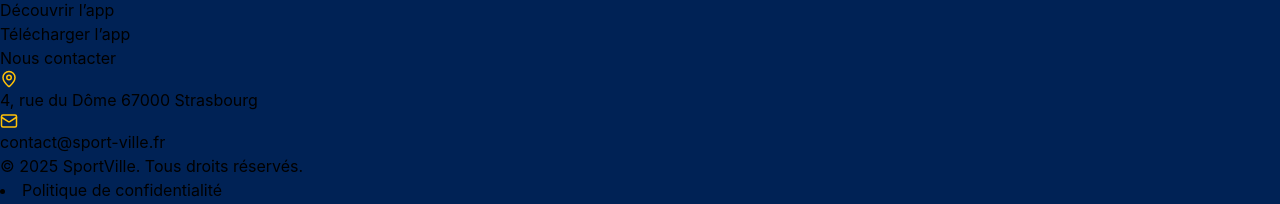
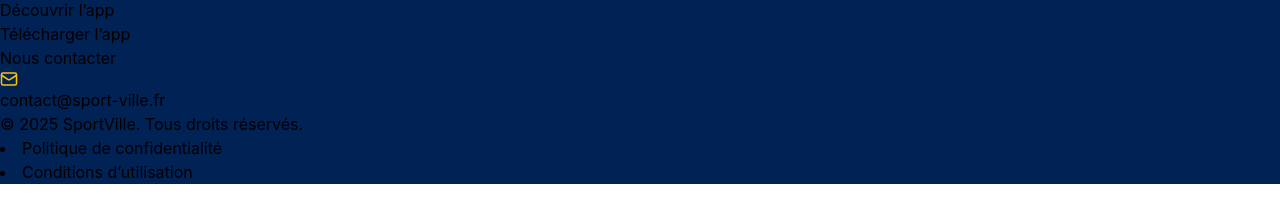
Before and after one commit to dididnk/sport-ville-landing-page, a React (Vite) app in the folder sportville-landing-page/: page / in a window 1280 px wide. Shown: the part 1683-1887 px from the top of the page. Built offline with nearby package versions, Linux system fonts and the light colour scheme.

Commit message:
remove address

```diff
--- a/sportville-landing-page/src/components/Footer/Footer.tsx
+++ b/sportville-landing-page/src/components/Footer/Footer.tsx
@@ -1,7 +1,7 @@
 import React from 'react';
 import { NAVIGATIONS, LEGALS } from '../../utils/constants';
 import { COLORS } from '../../utils/constants';
-import { Instagram, Mail, MapPin } from 'lucide-react';
+import { Instagram, Mail } from 'lucide-react';
 
 const Footer: React.FC = () => {
   return (
@@ -67,7 +67,6 @@
           <h3 className="text-lg font-bold mb-4 border-b border-gray-700 pb-2">Nous contacter</h3>
           <ul className="space-y-4">
             {[
-              { icon: MapPin, text: '4, rue du Dôme 67000 Strasbourg' },
               { icon: Mail, text: 'contact@sport-ville.fr' },
             ].map((item, index) => (
               <li key={index} className="flex items-start">
```
